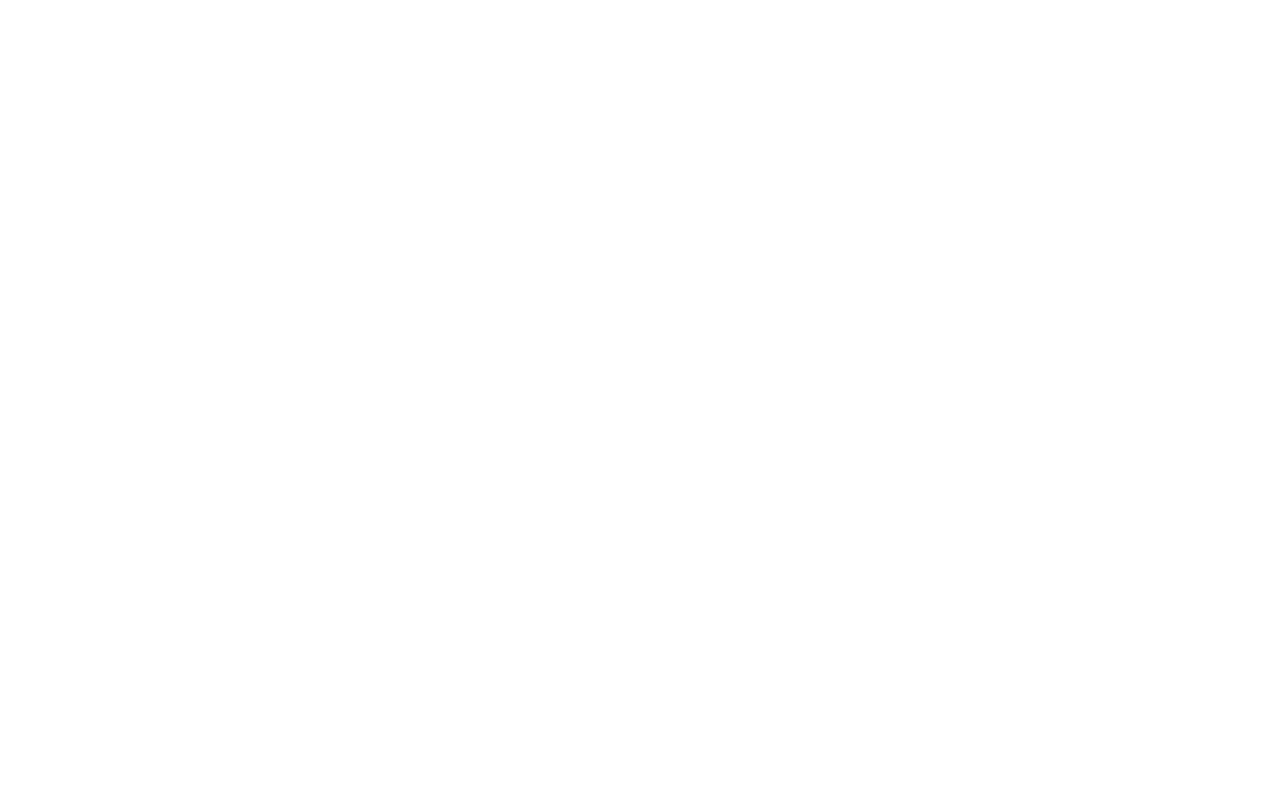
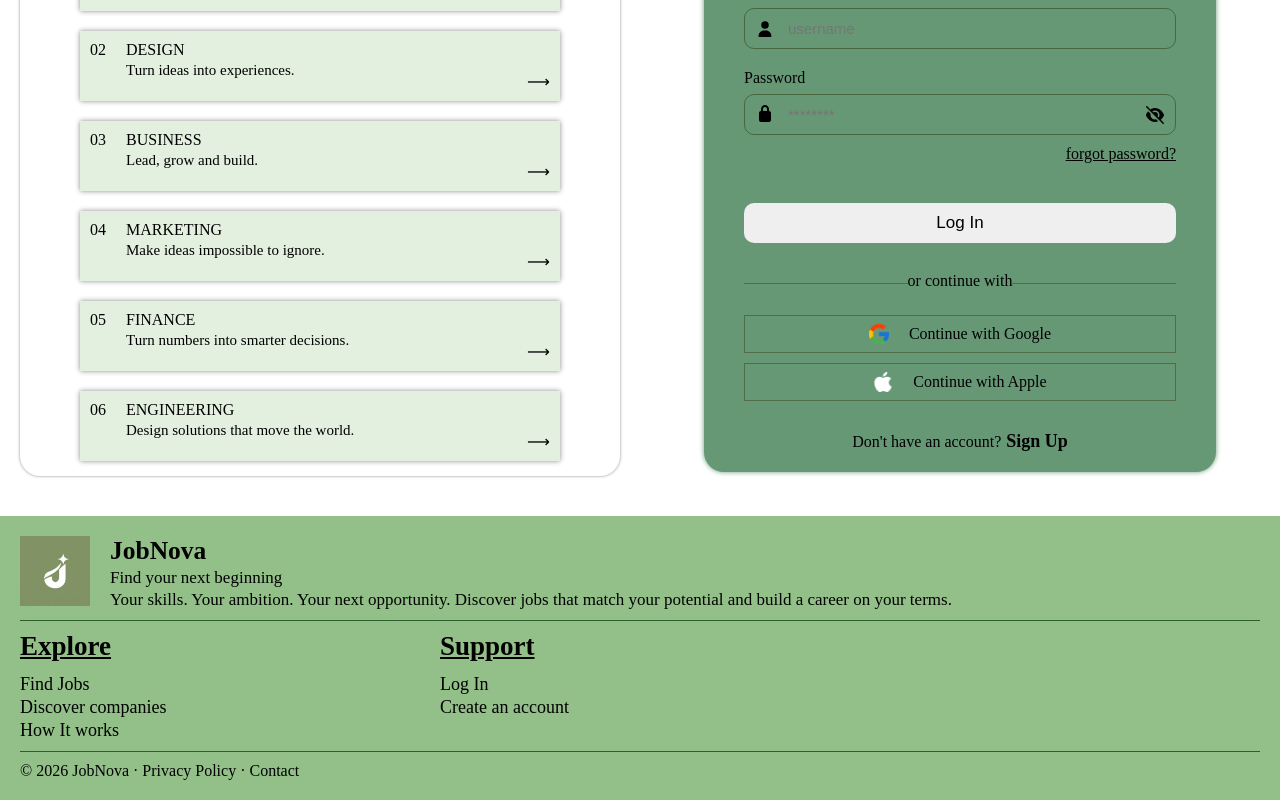
Before and after one commit to redigob/JobNova, a React (Vite) app: page / in a window 1280 px wide. Shown: the part 2516-3316 px from the top of the page. Before the commit the page ends 2385 px from the top, so only its background shows below. Built offline with nearby package versions, Linux system fonts and the light colour scheme; no server answers; data requests are answered from the project's data file.

Commit message:
Footer done

```diff
--- a/package.json
+++ b/package.json
@@ -8,7 +8,7 @@
     "build": "vite build",
     "lint": "eslint .",
     "preview": "vite preview",
-    "server": "json-server --watch db.json --port 3000"
+    "server": "json-server --watch data/featured.json --port 3000"
   },
   "dependencies": {
     "@fortawesome/fontawesome-svg-core": "^7.3.1",
--- a/src/App.jsx
+++ b/src/App.jsx
@@ -12,6 +12,7 @@ import Companyinfo from "./Companyinfo";
 import Jobdetail from "./Jobdetail";
 import Application from "./Application";
 import Saved from "./Saved";
+import Footer from "./Footer";
 const App = () => {
     const {loggedin} = useContext(JobContext)
     const navigate = useNavigate()
@@ -39,6 +40,7 @@ const App = () => {
                 <Route path={`applications` }element={<Application/>}></Route>
                 <Route path={`saved` }element={<Saved/>}></Route>
             </Routes>
+            <Footer/>
         </div>
     );
 }
--- /dev/null
+++ b/src/Footer.css
@@ -0,0 +1,101 @@
+.footer{
+    padding: 20px;
+    background-color: #92c088;
+    margin-top: 20px;
+}
+
+.footer .header{
+    display: flex;
+    gap: 20px;
+    align-items: start;
+}
+
+.footer .header p{
+    display: flex;
+    flex-direction: column;
+    gap: 2px;
+    font-size: 17px;
+}
+
+.footer .header img{
+    width: 70px;
+}
+
+.footer > div:nth-child(2){
+    display: grid;
+    grid-template-columns: 1fr 1fr 1fr;
+    gap: 20px;
+    margin-top: 10px;
+    padding-block: 10px;
+    border-block: 1px solid #2c6029;
+
+}
+
+.footer > div:nth-child(2) > div{
+    display: flex;
+    flex-direction: column;
+    gap: 2px;
+    font-size: 18px;
+}
+
+.footer > div:nth-child(2) > div h2{
+    text-decoration: underline;
+    margin-bottom: 10px;
+}
+
+.footer > div:nth-child(2) > div .links{
+    color: black;
+    text-decoration: none;
+    cursor: pointer;
+}
+
+.footer > div:nth-child(3){
+    padding-top: 10px;
+}
+
+@media (max-width:975px) {
+    .footer .header img{
+        width: 100px;
+    }
+}
+
+@media (max-width:700px) {
+
+    .footer > div:nth-child(2) > div{
+        display: flex;
+        flex-direction: column;
+        gap: 2px;
+        font-size: 15px;
+    }
+
+    .footer .header p{
+        display: flex;
+        flex-direction: column;
+        gap: 2px;
+        font-size: 15px;
+    }
+
+    .footer .header img{
+        width: 90px;
+    }
+}
+
+@media (max-width:440px) {
+    .footer .header p{
+        display: flex;
+        flex-direction: column;
+        gap: 2px;
+        font-size: 12px;
+    }
+
+    .footer > div:nth-child(2) > div{
+        display: flex;
+        flex-direction: column;
+        gap: 2px;
+        font-size: 10px;
+    }
+
+    .footer > div:nth-child(3){
+        font-size: 10px;
+    }
+}
--- /dev/null
+++ b/src/Footer.jsx
@@ -0,0 +1,63 @@
+import { Link, useNavigate } from 'react-router-dom';
+import './Footer.css'
+import { useContext } from 'react';
+import JobContext from './JobContext';
+
+const Footer = () => {
+    const {loggedin,profile,setSelected} = useContext(JobContext)
+    const navigate = useNavigate()
+
+    return (
+        <div className="footer">
+            <div className="header">
+                   <img src="/images/logo.jpg"/>
+                   <p>
+                      <h2>JobNova</h2>
+                      <p>Find your next beginning</p>
+                      <p>Your skills. Your ambition. Your next opportunity. Discover jobs that match your potential and build a career on your terms.</p>
+                   </p>
+            </div>
+
+            <div>
+                <div>
+                    <h2>Explore</h2>
+                    <Link to={"/find"} className='links' onClick={()=>setSelected("/find")}>Find Jobs</Link>
+                    <Link to={"/company"} className='links'onClick={()=>setSelected("/companies")}>Discover companies</Link>
+                    <p className='links' onClick={()=>(setSelected("/"),navigate("/",{state:{scrollTo:window.innerWidth < 810 ?300 :400}}))}>{!loggedin ? "How It works" : "Dashboard"}</p>
+                </div>
+
+                {!loggedin ?
+                <div>
+                    <h2>Support</h2>
+                    <p className='links' onClick={()=>(setSelected("/"),navigate("/",{state:{scrollTo:window.innerWidth<=620 ? 4000 : window.innerWidth <=800 ? 3000 : (window.innerWidth <=1600  ? 2500 : 2300)}}))}>Log In</p>
+                    <p className='links' onClick={()=>(setSelected("/"),navigate("/",{state:{scrollTo:window.innerWidth<=620 ? 4000 : window.innerWidth <=800 ? 3000 : (window.innerWidth <=1600  ? 2500 : 2300)}}))}>Create an account</p>
+                </div> :
+                    ( !profile.name ?
+                        <div>
+                            <h2>Get Started</h2>
+                            <Link to={"/myprofile"} className='links'>My Profile</Link>
+                            <Link to={"/saved"} className='links'>Saved Jobs</Link>
+                        </div>
+                        :
+                        <div>
+                            <h2>My Profile</h2>
+                            <Link to={"/myprofile"} className='links'>My Profile</Link>
+                            <Link to={"/saved"} className='links'>Saved Jobs</Link>
+                            <Link to={"/applications"} className='links'>Application</Link>
+                        </div>
+                    )
+                }
+
+                <div>
+
+                </div>
+            </div>
+
+            <div>
+                <p>&copy; 2026 JobNova · Privacy Policy · Contact</p>
+            </div>
+        </div>
+    );
+}
+
+export default Footer;
--- a/src/Home.jsx
+++ b/src/Home.jsx
@@ -10,8 +10,9 @@ import { useLocation, useNavigate } from 'react-router-dom';
 
 const Home = () => {
     const {loggedin,selected,setSelected} = useContext(JobContext)
+    const navigate = useNavigate()
     const location = useLocation()
-    const navigate = useNavigate()
+
 
     useEffect(()=>{
         if(location.state?.scrollTo){
--- a/src/company.css
+++ b/src/company.css
@@ -5,7 +5,6 @@
     overflow-x: hidden;
     position: relative;
     border-bottom: 2px solid #647f59;
-
 }
 
 .company h3{
--- a/src/login.jsx
+++ b/src/login.jsx
@@ -51,7 +51,6 @@ const Login = () => {
         }
     }
 
-    console.log(signuptemp)
     return (
         <div className="login">
             <p className={success ? "success": ""}>You are successfully signed Up!! Please Log In to continue using JobNova</p>
```
Also changed, not shown: public/images/EUEE.jpg (deleted), public/images/logo.jpg (added).
